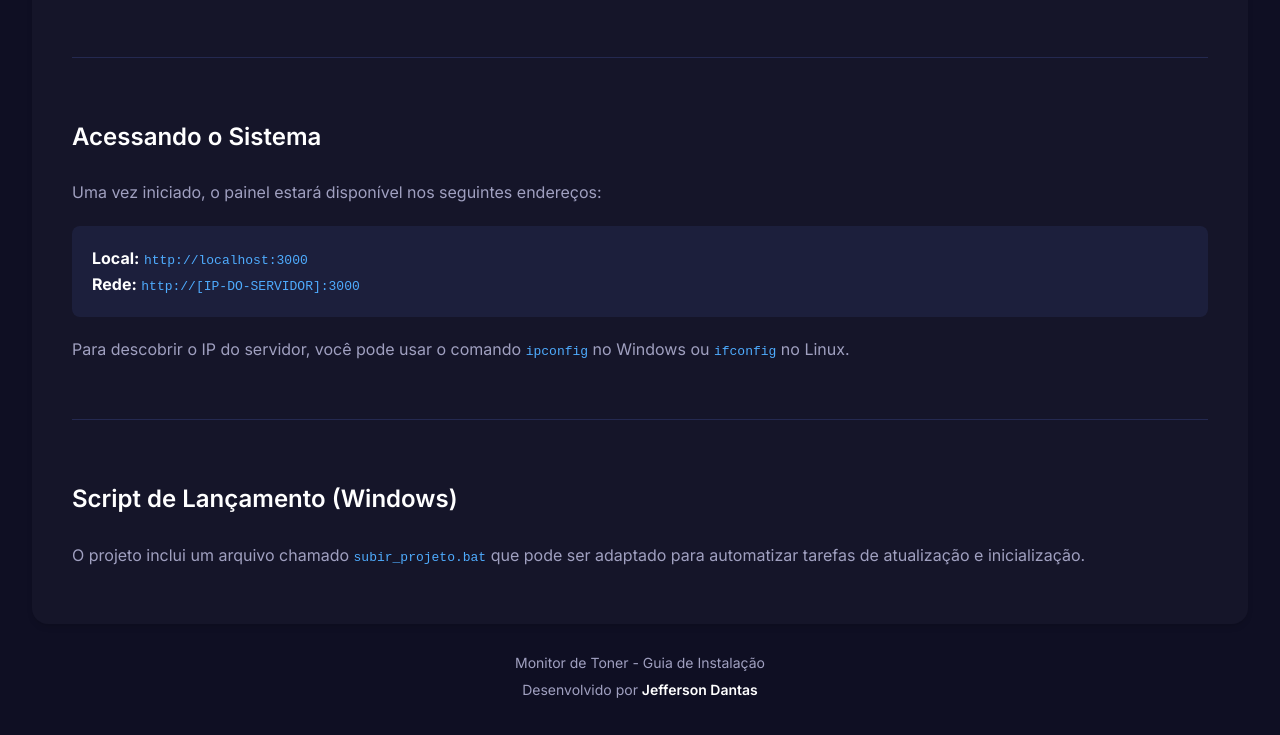
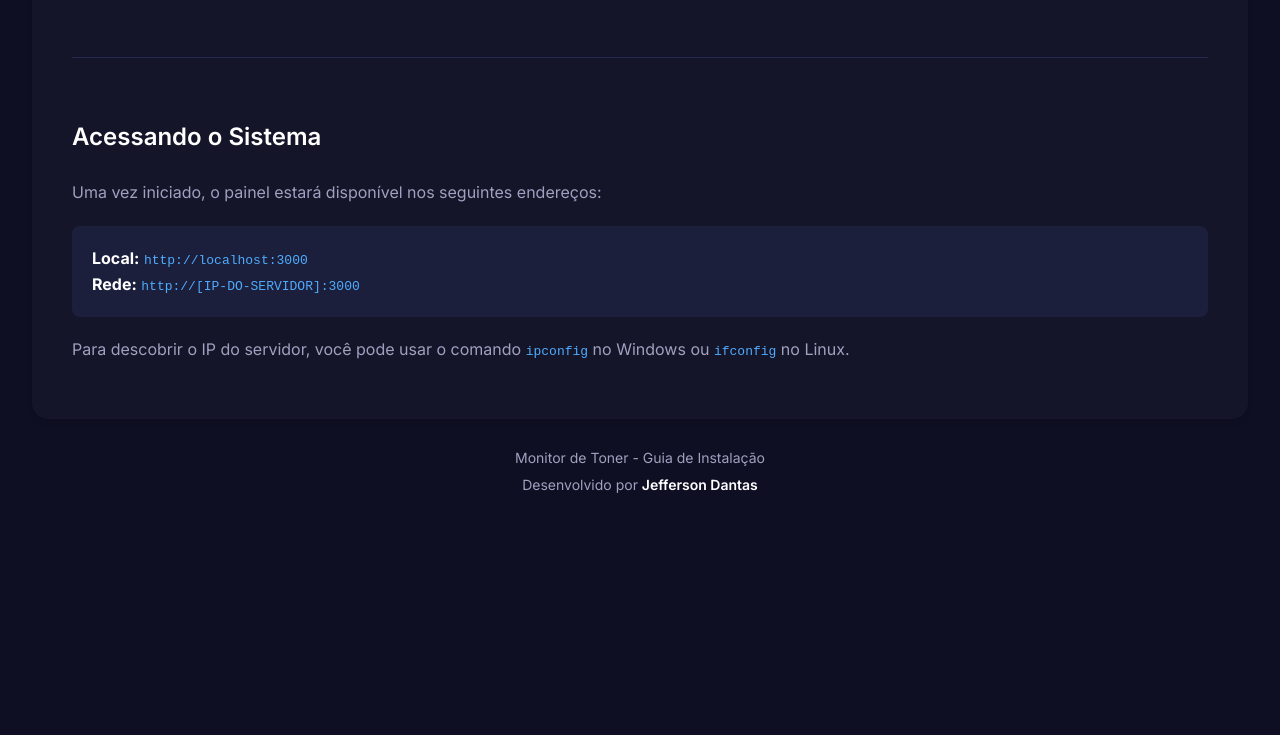
Before and after one commit to jeffersondantas1982/monitor-toner, a website: page public/install.html in a window 1280 px wide. Shown: the part 1234-1969 px from the top of the page. After the commit the page ends 1790 px from the top, so only its background shows below. Drawn offline with Linux system fonts and the light colour scheme.

Commit message:
Remove automated script section from installation manual

```diff
--- a/public/install.html
+++ b/public/install.html
@@ -249,13 +249,7 @@
                         style="color: #4facfe;">ifconfig</code> no Linux.</p>
             </div>
 
-            <!-- Automated Script -->
-            <div class="manual-section">
-                <h3 class="manual-subtitle">Script de Lançamento (Windows)</h3>
-                <p class="manual-text">O projeto inclui um arquivo chamado <code
-                        style="color: #4facfe;">subir_projeto.bat</code> que pode ser adaptado para automatizar tarefas
-                    de atualização e inicialização.</p>
-            </div>
+
         </div>
 
         <!-- Footer -->
```
